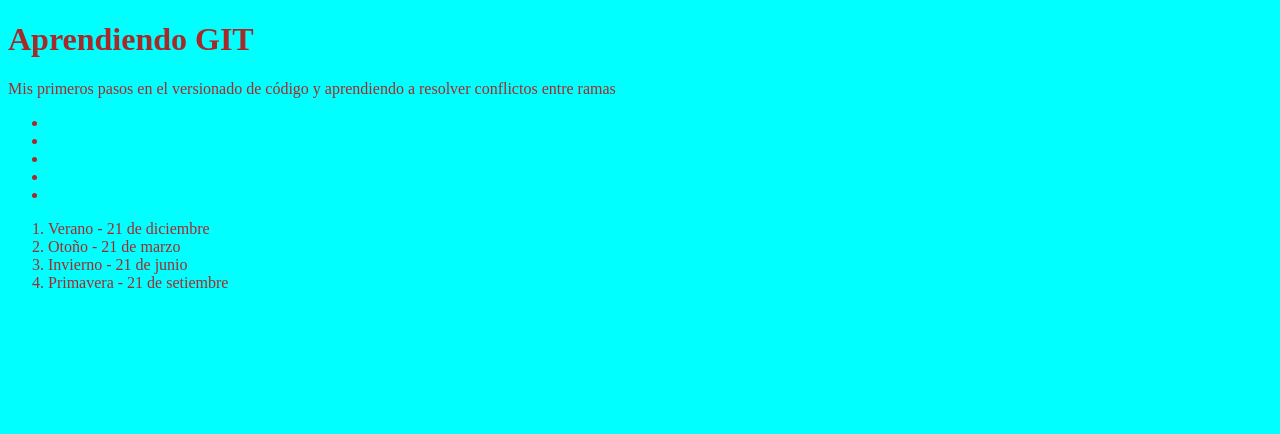
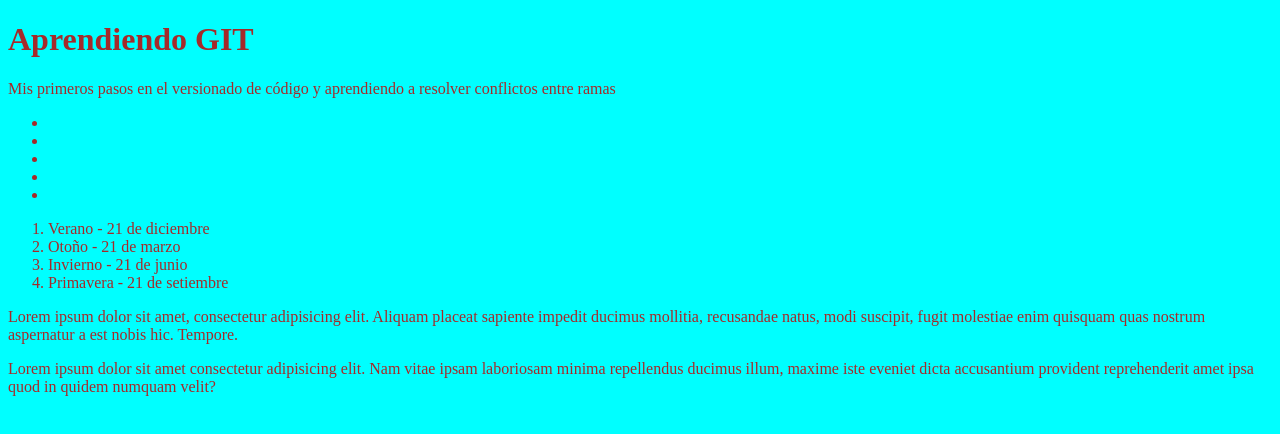
Before and after one commit to fabriciopereyra/git, a plain HTML site: page index.html in a window 1280 px wide. Drawn offline with Linux system fonts and the light colour scheme.

Commit message:
Agregnado 2 parrafos

```diff
--- a/index.html
+++ b/index.html
@@ -23,6 +23,8 @@
         <li>Invierno  - 21 de junio</li>
         <li>Primavera - 21 de setiembre</li>
     </ol>
+    <p>Lorem ipsum dolor sit amet, consectetur adipisicing elit. Aliquam placeat sapiente impedit ducimus mollitia, recusandae natus, modi suscipit, fugit molestiae enim quisquam quas nostrum aspernatur a est nobis hic. Tempore.</p>
+    <p>Lorem ipsum dolor sit amet consectetur adipisicing elit. Nam vitae ipsam laboriosam minima repellendus ducimus illum, maxime iste eveniet dicta accusantium provident reprehenderit amet ipsa quod in quidem numquam velit?</p>
     <script src="index.js"></script>
 </body>
 </html>
```
